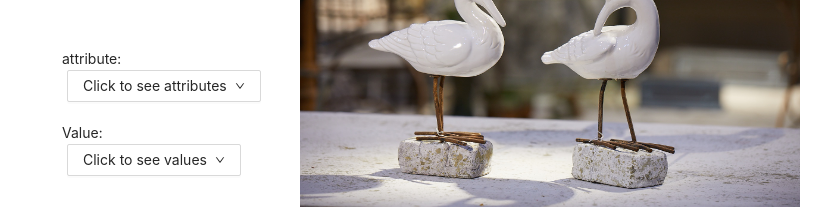
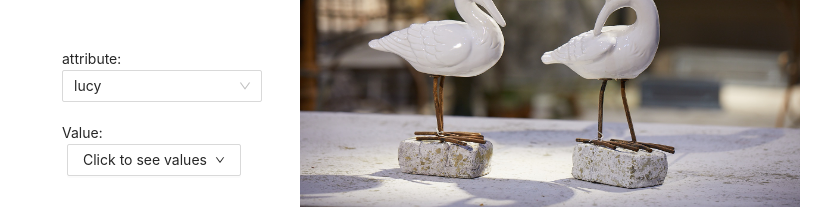
Before and after one commit to chenghao525/Interac-with-AI-system-flask-app, a React (Create React App) app in the folder react-frontend/: page / in a window 1280 px wide. Shown: the part 338-546 px from the top of the page, without its empty margins (224-1055 px from the left). Built offline with nearby package versions, Linux system fonts and the light colour scheme.

Commit message:
Dynamic render select options

```diff
--- a/react-frontend/src/components/FirstPage.js
+++ b/react-frontend/src/components/FirstPage.js
@@ -1,13 +1,11 @@
 import React, { useEffect, useState } from "react";
 import { useDispatch, useSelector } from "react-redux";
 import "../CSS/firstPage.css";
-import { Image, Dropdown, Menu, Button } from "antd";
+import { Image, Dropdown, Menu, Button, Select } from "antd";
 import img from "../images/1.jpg";
 import { DownOutlined } from "@ant-design/icons";
 
-
-
-
+const { Option } = Select;
 
 const menu = (
   <Menu>
@@ -47,31 +45,26 @@ const menu = (
         4th menu item
       </a>
     </Menu.Item>
-
   </Menu>
 );
 
 const FirstPage = () => {
   //   const dispatch = useDispatch();
   const [visible, setVisible] = useState(true);
-  const [dropdownValue, setDropdownValue] = useState(["value1, value2"]);
+  const [dropdownValue, setDropdownValue] = useState(["value1", "value2"]);
 
-  const dropdownValues = () =>{
-    console.log("Good shit")
+  const dropdownValues = () => {
+    console.log("Good shit");
     return (
-    <div>
-    {dropdownValue.map(value =>(
-      <Menu.Item>
-      <a
-        target="_blank"
-        rel="noopener noreferrer"
-      >
-        {value}
-      </a>
-    </Menu.Item>
-    ))}
-    </div>
-  )};
+      <>
+        {dropdownValue.map((value) => (
+          <Option>{value}</Option>
+        ))}
+      </>
+    );
+  };
+
+  const handleAttriSelect = () => {};
 
   useEffect(() => {
     console.log("Example use effect");
@@ -89,11 +82,13 @@ const FirstPage = () => {
           <div className="input-container">
             <div className="attribute-container">
               attribute:
-              <Dropdown overlay={dropdownValues()}>
-                <Button className="attribute-dropdown">
-                  Click to see attributes <DownOutlined />
-                </Button>
-              </Dropdown>
+              <Select
+                defaultValue="lucy"
+                style={{ width: 200 }}
+                onChange={handleAttriSelect}
+              >
+                {dropdownValues()}
+              </Select>
             </div>
             <div className="value-container">
               Value:
@@ -105,8 +100,12 @@ const FirstPage = () => {
             </div>
           </div>
           <div className="btn-container">
-            <Button className="round-btn" type="primary">Add</Button>
-            <Button className="round-btn" type="primary" danger>Delete</Button>
+            <Button className="round-btn" type="primary">
+              Add
+            </Button>
+            <Button className="round-btn" type="primary" danger>
+              Delete
+            </Button>
             <Button className="round-btn">Restart</Button>
           </div>
         </div>
```
